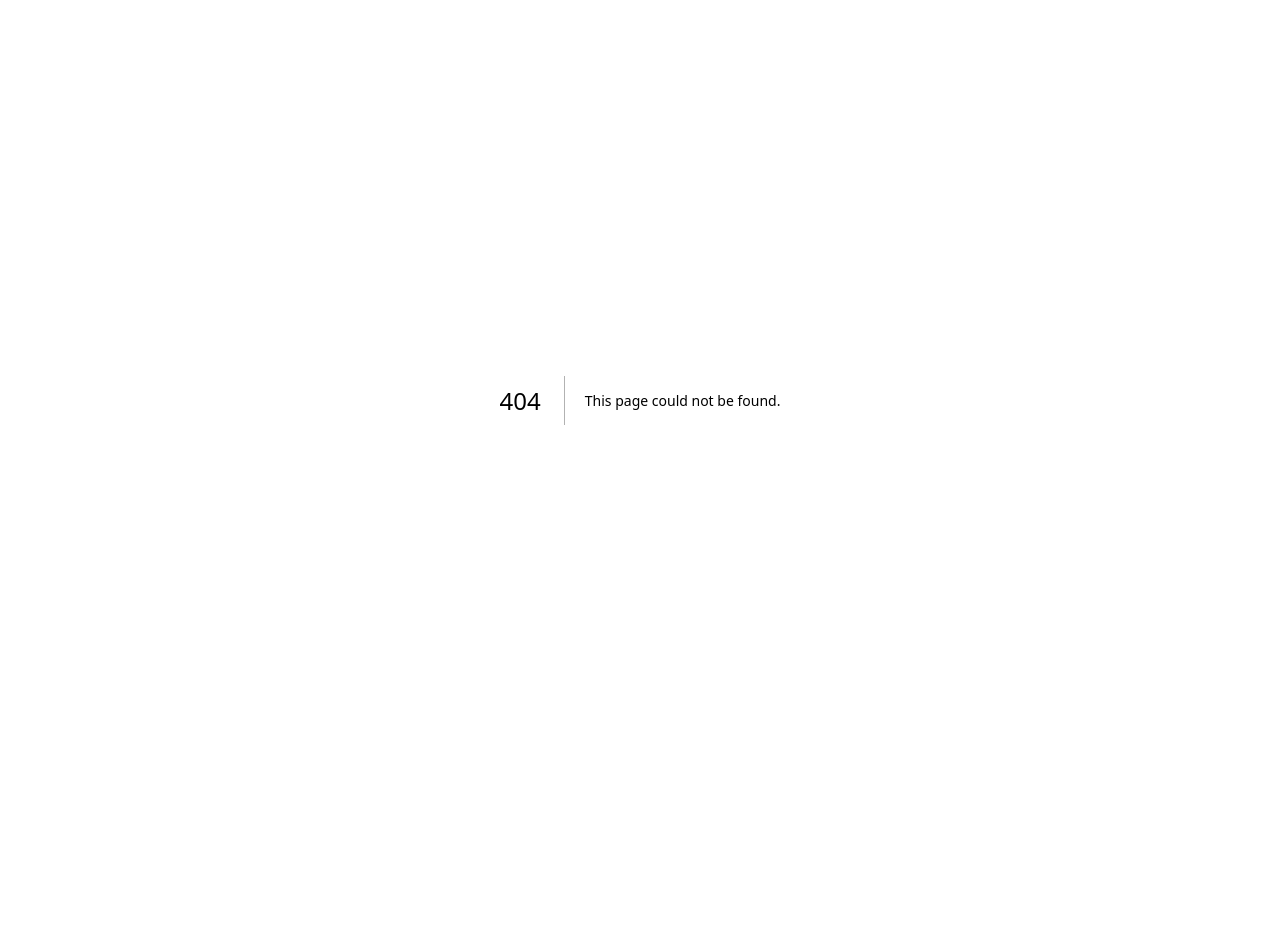
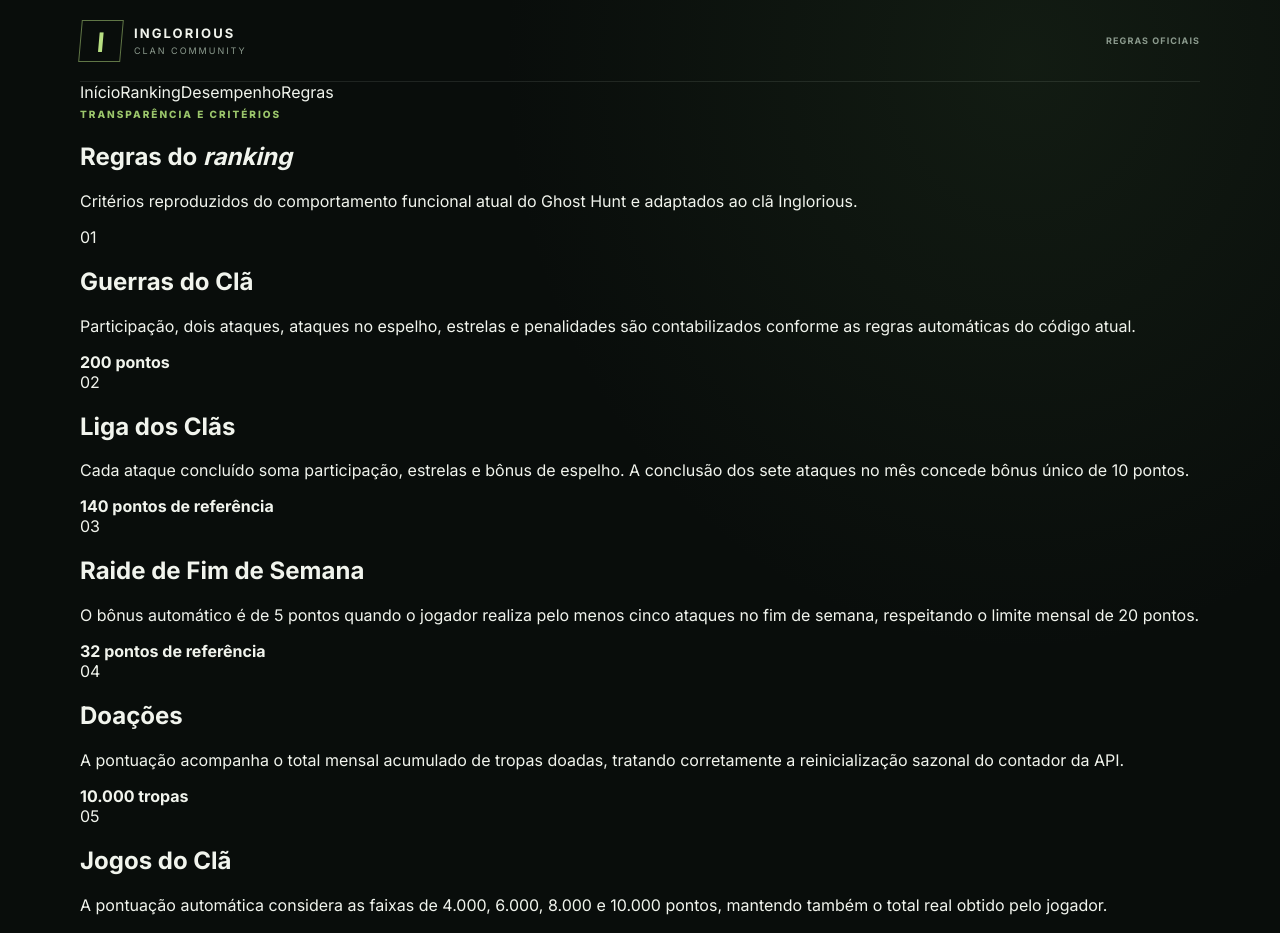
Before and after one commit to cristofer-rsg/Inglorious, a Next.js app: page /rules in a window 1280 px wide. Before the commit this address had no page. Shown: the top 933 px of the page. Before the commit the page ends 800 px from the top, so only its background shows below. Built offline with nearby package versions, Linux system fonts and the light colour scheme; a web font is replaced by a local one.

Commit message:
feat: add src/app/rules/page.tsx

```diff
--- /dev/null
+++ b/src/app/rules/page.tsx
@@ -0,0 +1,27 @@
+import SiteNav from "@/components/site-nav";
+
+export default function RulesPage() {
+  const rules = [
+    { title: "Guerras do Clã", target: "200 pontos", detail: "Participação, dois ataques, ataques no espelho, estrelas e penalidades são contabilizados conforme as regras automáticas do código atual." },
+    { title: "Liga dos Clãs", target: "140 pontos de referência", detail: "Cada ataque concluído soma participação, estrelas e bônus de espelho. A conclusão dos sete ataques no mês concede bônus único de 10 pontos." },
+    { title: "Raide de Fim de Semana", target: "32 pontos de referência", detail: "O bônus automático é de 5 pontos quando o jogador realiza pelo menos cinco ataques no fim de semana, respeitando o limite mensal de 20 pontos." },
+    { title: "Doações", target: "10.000 tropas", detail: "A pontuação acompanha o total mensal acumulado de tropas doadas, tratando corretamente a reinicialização sazonal do contador da API." },
+    { title: "Jogos do Clã", target: "10.000 pontos", detail: "A pontuação automática considera as faixas de 4.000, 6.000, 8.000 e 10.000 pontos, mantendo também o total real obtido pelo jogador." },
+    { title: "Capital do Clã", target: "250.000 moedas", detail: "A contagem começa após a primeira leitura de referência da API; contribuições anteriores à linha de base não são lançadas retroativamente." },
+  ];
+
+  return (
+    <main className="app-shell">
+      <header className="topbar">
+        <a className="brand" href="/"><span className="brand-mark">I</span><span><strong>INGLORIOUS</strong><small>CLAN COMMUNITY</small></span></a>
+        <span className="connection">REGRAS OFICIAIS</span>
+      </header>
+      <SiteNav active="/rules" />
+      <section className="page-heading"><span className="eyebrow">TRANSPARÊNCIA E CRITÉRIOS</span><h1>Regras do <em>ranking</em></h1><p>Critérios reproduzidos do comportamento funcional atual do Ghost Hunt e adaptados ao clã Inglorious.</p></section>
+      <section className="rules-list">
+        {rules.map((rule, index) => <article className="rule-card" key={rule.title}><span className="rule-index">{String(index + 1).padStart(2, "0")}</span><div><h2>{rule.title}</h2><p>{rule.detail}</p></div><strong>{rule.target}</strong></article>)}
+      </section>
+      <section className="eligibility-note"><h2>Elegibilidade</h2><p>O ranking considera jogadores ativos, marcados como elegíveis, com participação no grupo do Telegram e que não ocupem os cargos de líder ou vice-líder.</p></section>
+    </main>
+  );
+}
```
